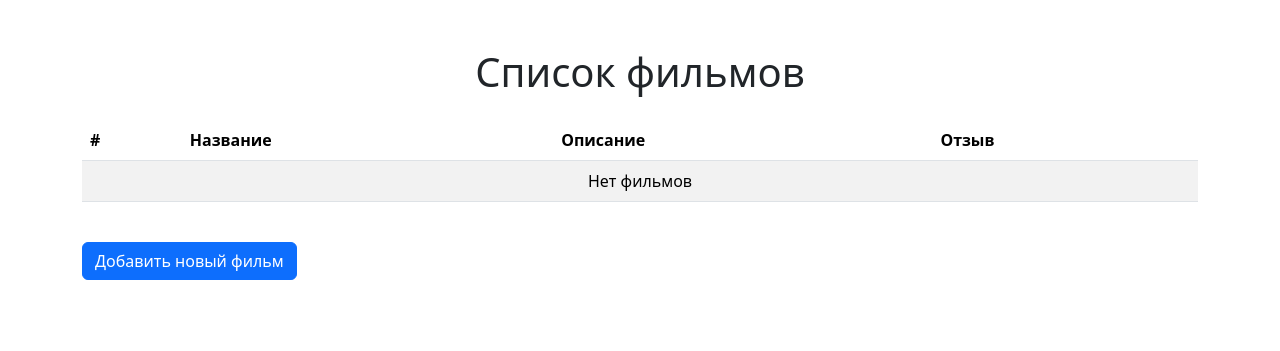
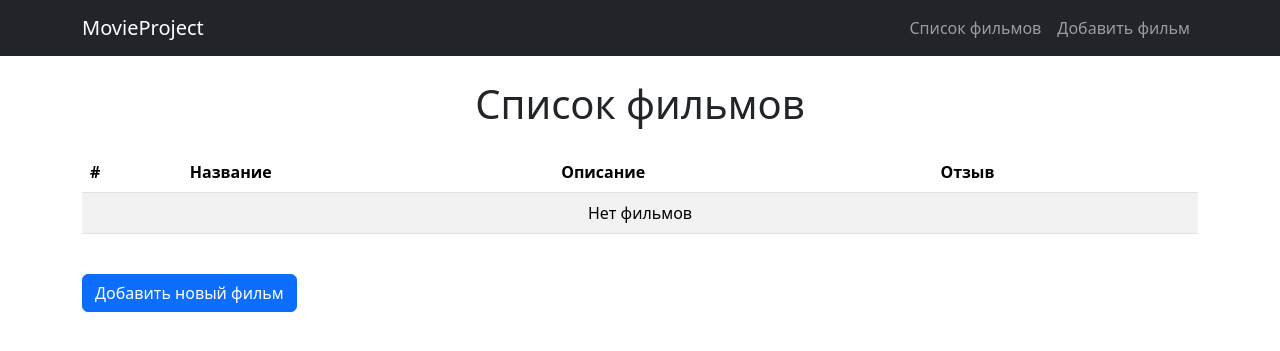
Before and after one commit to Z01coder/Simpliest-Django-item-list, a Django app: page /films/list/ in a window 1280 px wide. Shown: the top 351 px of the page. Run offline with Django 5.2, Linux system fonts and the light colour scheme; data that the repository does not hold is empty.

Commit message:
base.html and interface refinement

```diff
--- /dev/null
+++ b/films/templates/films/base.html
@@ -0,0 +1,30 @@
+<!DOCTYPE html>
+<html lang="en">
+<head>
+    <meta charset="UTF-8">
+    <meta name="viewport" content="width=device-width, initial-scale=1.0">
+    <title>{% block title %}Мой сайт фильмов{% endblock %}</title>
+    <!-- Bootstrap -->
+    <link href="https://cdn.jsdelivr.net/npm/bootstrap@5.3.0-alpha1/dist/css/bootstrap.min.css" rel="stylesheet">
+</head>
+<body>
+<nav class="navbar navbar-expand-lg navbar-dark bg-dark">
+    <div class="container">
+        <a class="navbar-brand" href="#">MovieProject</a>
+        <div class="collapse navbar-collapse">
+            <ul class="navbar-nav ms-auto">
+                <li class="nav-item">
+                    <a class="nav-link" href="{% url 'film_list' %}">Список фильмов</a>
+                </li>
+                <li class="nav-item">
+                    <a class="nav-link" href="{% url 'add_film' %}">Добавить фильм</a>
+                </li>
+            </ul>
+        </div>
+    </div>
+</nav>
+<div class="container mt-4">
+    {% block content %}{% endblock %}
+</div>
+</body>
+</html>
--- a/films/templates/films/film_list.html
+++ b/films/templates/films/film_list.html
@@ -1,14 +1,8 @@
-<!DOCTYPE html>
-<html lang="en">
-<head>
-    <meta charset="UTF-8">
-    <meta name="viewport" content="width=device-width, initial-scale=1.0">
-    <title>Список фильмов</title>
-    <!-- Bootstrap -->
-    <link href="https://cdn.jsdelivr.net/npm/bootstrap@5.3.0-alpha1/dist/css/bootstrap.min.css" rel="stylesheet">
-</head>
-<body>
-<div class="container mt-5">
+{% extends 'films/base.html' %}
+
+{% block title %}Список фильмов{% endblock %}
+
+{% block content %}
 <h1 class="text-center">Список фильмов</h1>
 <table class="table table-striped mt-4">
     <thead>
@@ -35,6 +29,4 @@
     </tbody>
 </table>
 <a href="{% url 'add_film' %}" class="btn btn-primary mt-4">Добавить новый фильм</a>
-</div>
-</body>
-</html>
+{% endblock %}
```
Also changed, not shown: films/templates/films/add_film.html (+6 -14 lines), 1.png, 2.png, README.md, 1 other file. Lines whose indentation alone changed are shown as unchanged.
